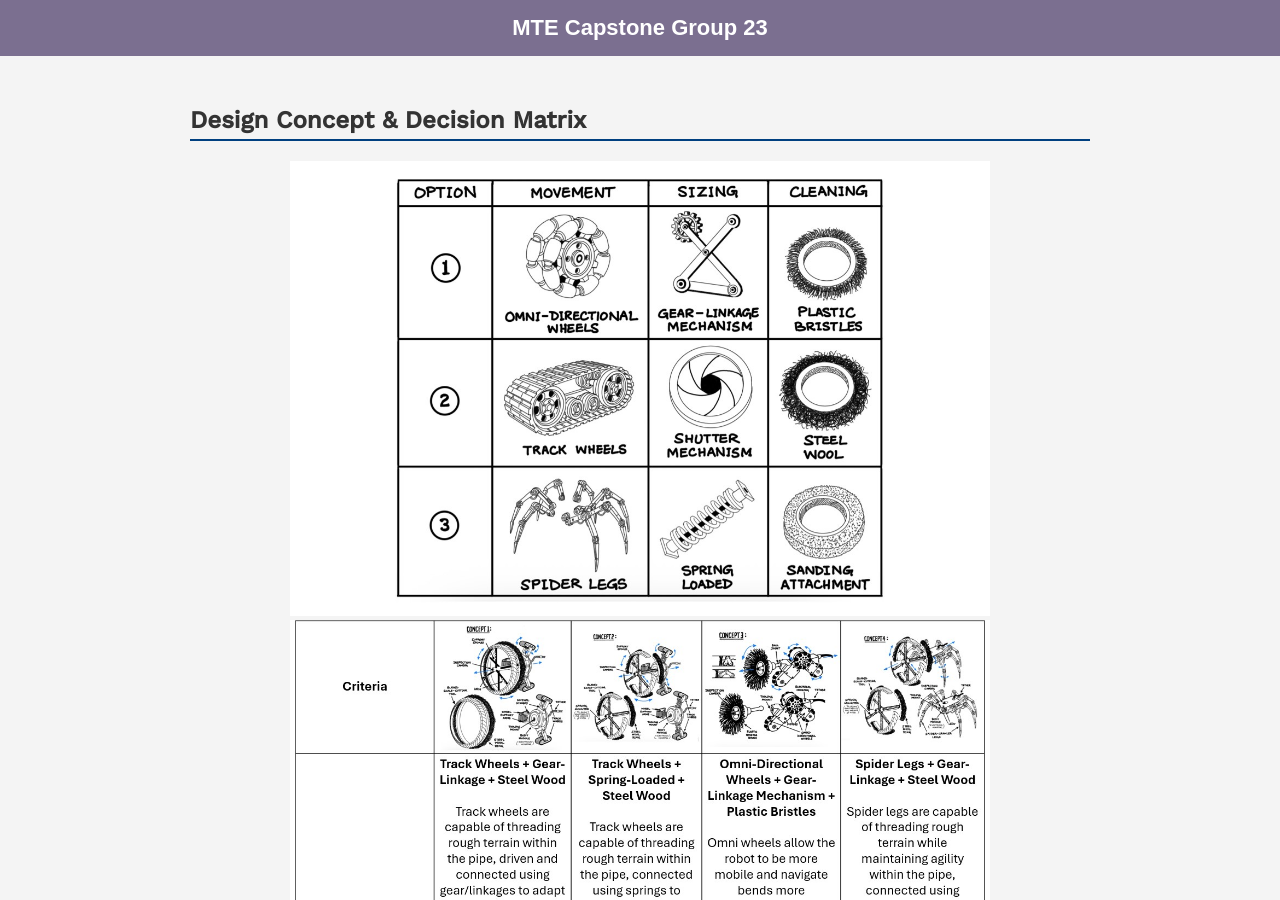
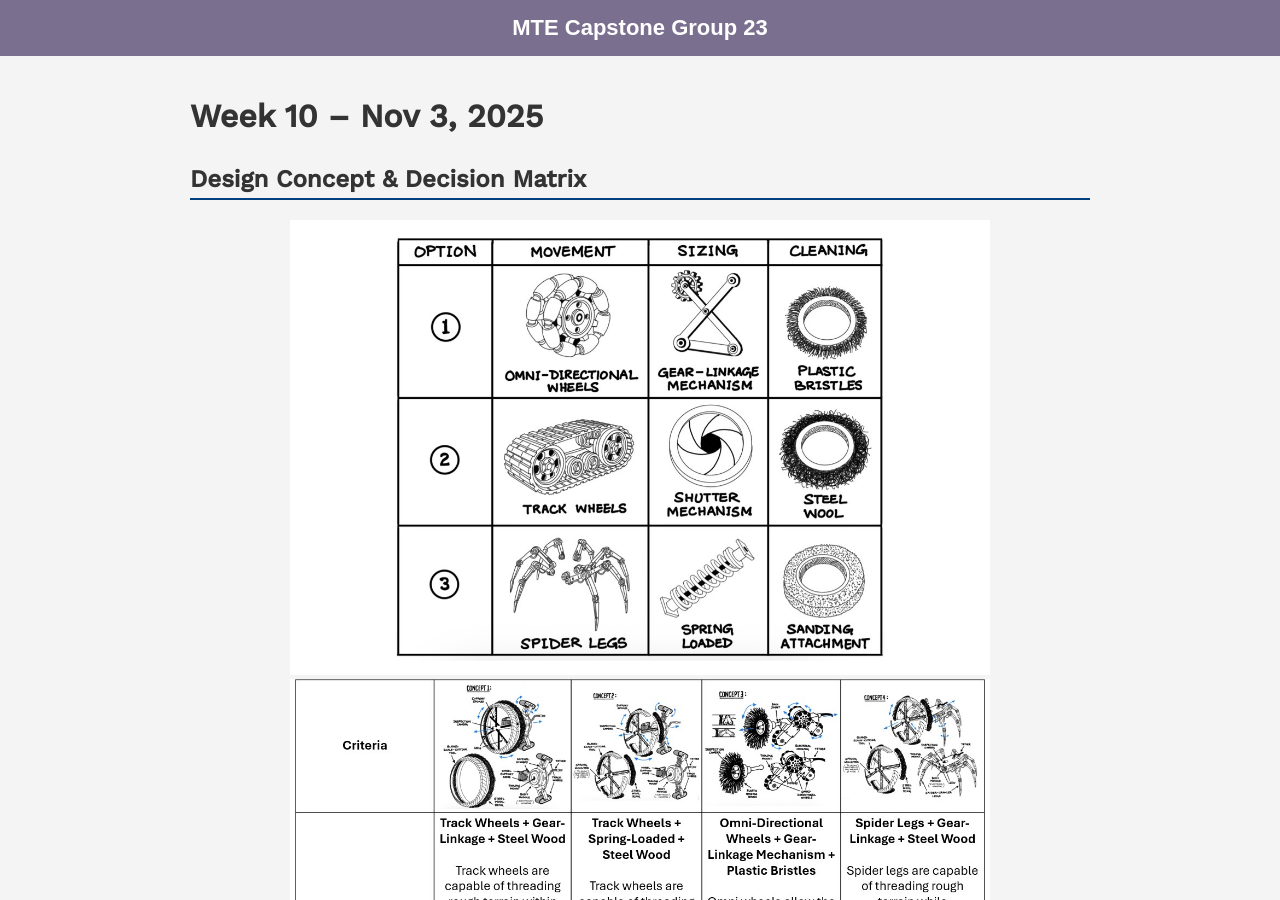
Before and after one commit to warisz/mte-capstone, a Jekyll site: the page built from meetings/sept-29-2025.md, in a window 1280 px wide and 900 px high. Built offline with Jekyll 4.4.1, drawn with Linux system fonts in a browser that asks for light colours; our own code applies the rules of GitHub Pages for plain Markdown files.

Commit message:
Update sept-29-2025.md

```diff
--- a/meetings/sept-29-2025.md
+++ b/meetings/sept-29-2025.md
@@ -1,3 +1,9 @@
+---
+layout: default
+title: Week 10 - Nov 3, 2025
+---
+# Week 10 – Nov 3, 2025
+
 ## Design Concept & Decision Matrix
 
 <p align="center">
```
